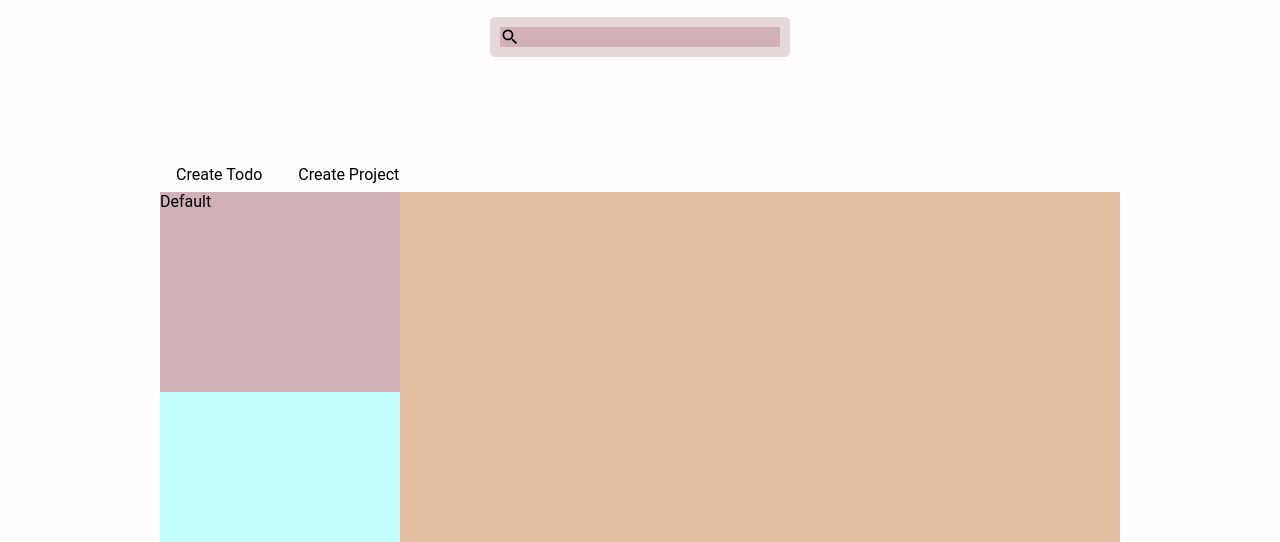
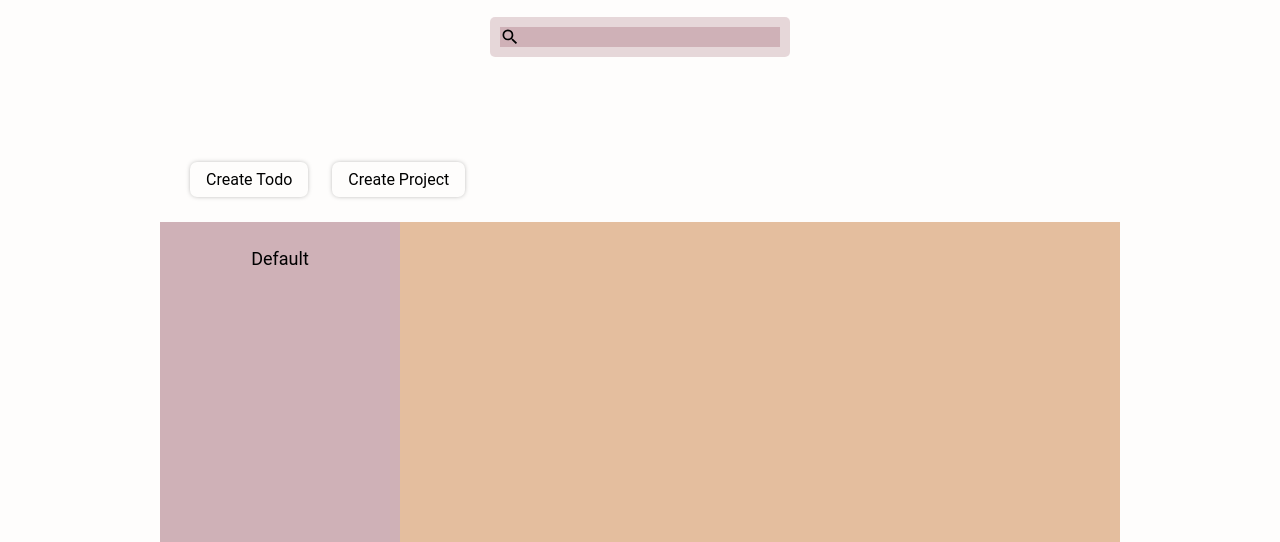
Before and after one commit to majjeed/odin-todo-list, a website built with webpack: page src/index.html in a window 1280 px wide. Shown: the part 258-800 px from the top of the page. Built offline with nearby package versions, Linux system fonts and the light colour scheme; a web font is replaced by a local one.

Commit message:
project and todo styling

```diff
--- a/src/style.css
+++ b/src/style.css
@@ -164,7 +164,6 @@ nav ul:last-of-type li:last-of-type button:hover {
 
 .projects {
     background-color: var(--tea-rose-red);
-    max-height: 200px;
     position: sticky;
     z-index: 2;
     top: 5%;
@@ -209,6 +208,7 @@ nav ul:last-of-type li:last-of-type button:hover {
     flex-direction: column;
     justify-content: space-between;
     word-wrap: break-word;
+    align-items: center;
 }
 
 .todo-card h3 {
@@ -244,3 +244,31 @@ nav ul:last-of-type li:last-of-type button:hover {
         grid-template-columns: 1fr;
     }
 }
+
+.project {
+    text-align: center;
+    font-family: 'Roboto', Arial, Helvetica, sans-serif;
+    font-size: 18px;
+    padding: 16px 8px;
+    margin: 10px;
+    border-radius: 5px;
+}
+
+.project:hover {
+    background-color: var(--background-neutral);
+    transform: scale(1.05);
+}
+
+.project:active {
+    transform: scale(0.95);
+    background-color: var(--background-neutral);
+}
+
+.containerButtons {
+    margin: 20px;
+}
+
+.containerButtons button {
+    box-shadow: 0px 0px 5px -1px #0000005e;
+    margin: 5px 10px;
+}
```
